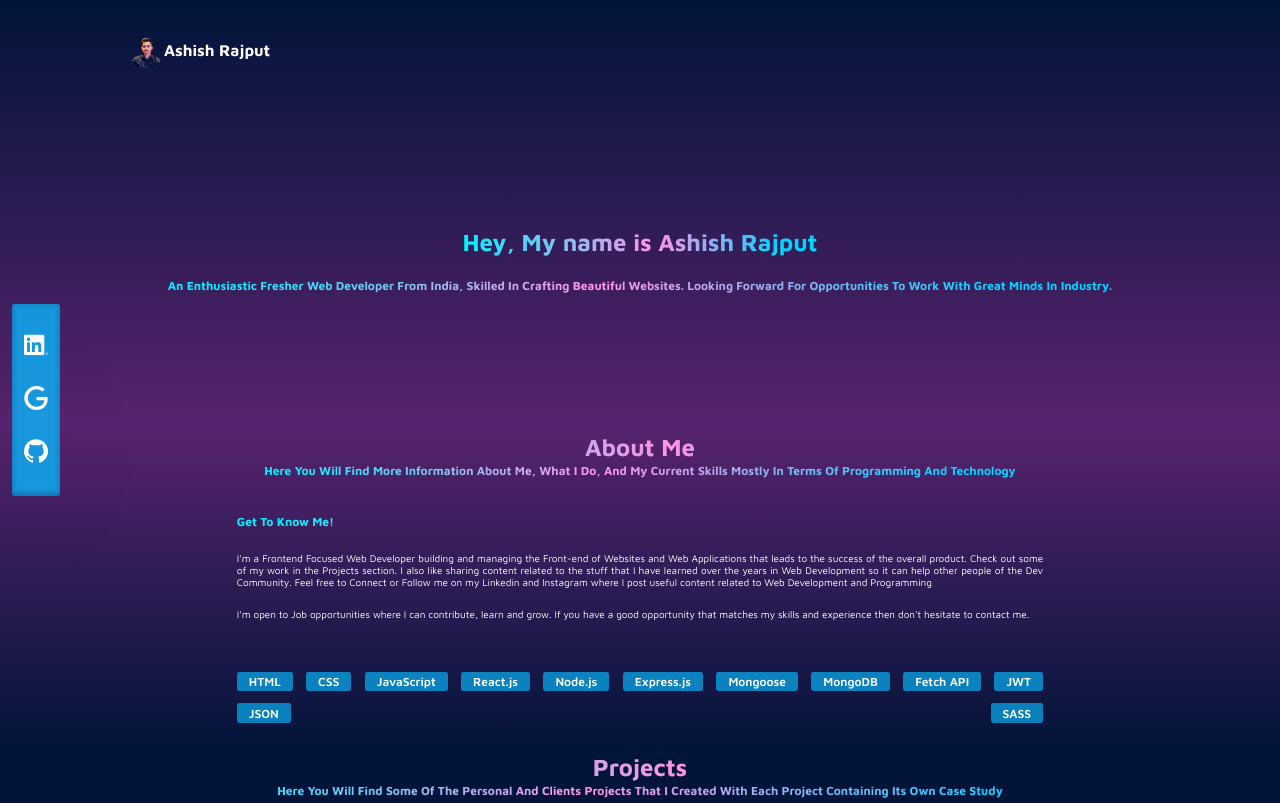
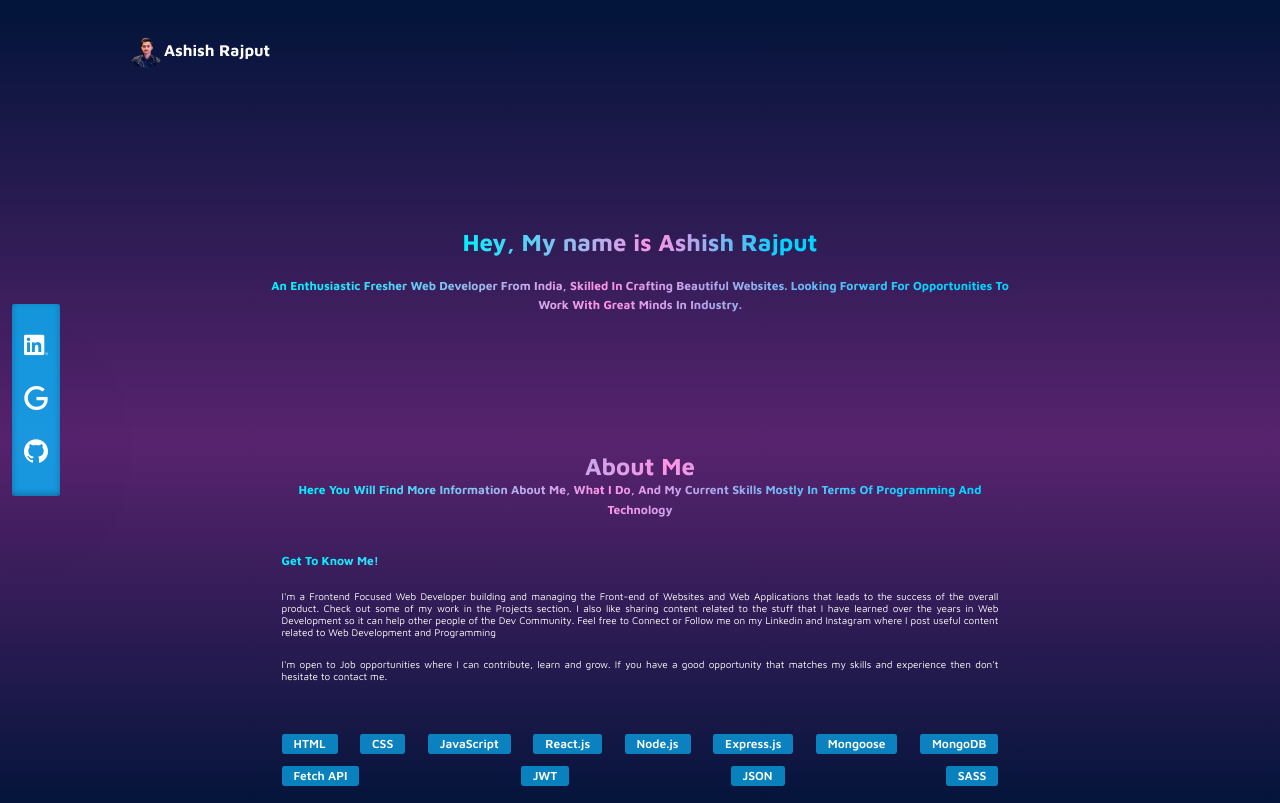
Before and after one commit to ashishrajputji/infosys-portfolio, a plain HTML site: page index.html in a window 1280 px wide. Shown: the top 803 px of the page. Drawn offline with nearby package versions, Linux system fonts and the light colour scheme.

Commit message:
Changed few things

```diff
--- a/styles.css
+++ b/styles.css
@@ -148,7 +148,7 @@ body{
     .hero-intro{
         background-color: rgba(3, 3, 3, 0);
       height: auto;
-      padding: 10% 10%;
+      padding: 10% 20%;
     }
   }
 /* About Section */
@@ -195,7 +195,7 @@ body{
     .about{
         display: flex;
         flex-direction: column;
-        padding: 1em 5% 3em 5%;
+        padding: 1em 10% 3em 10%;
     }
     .about-heading{
         padding: 0 15%;
```
